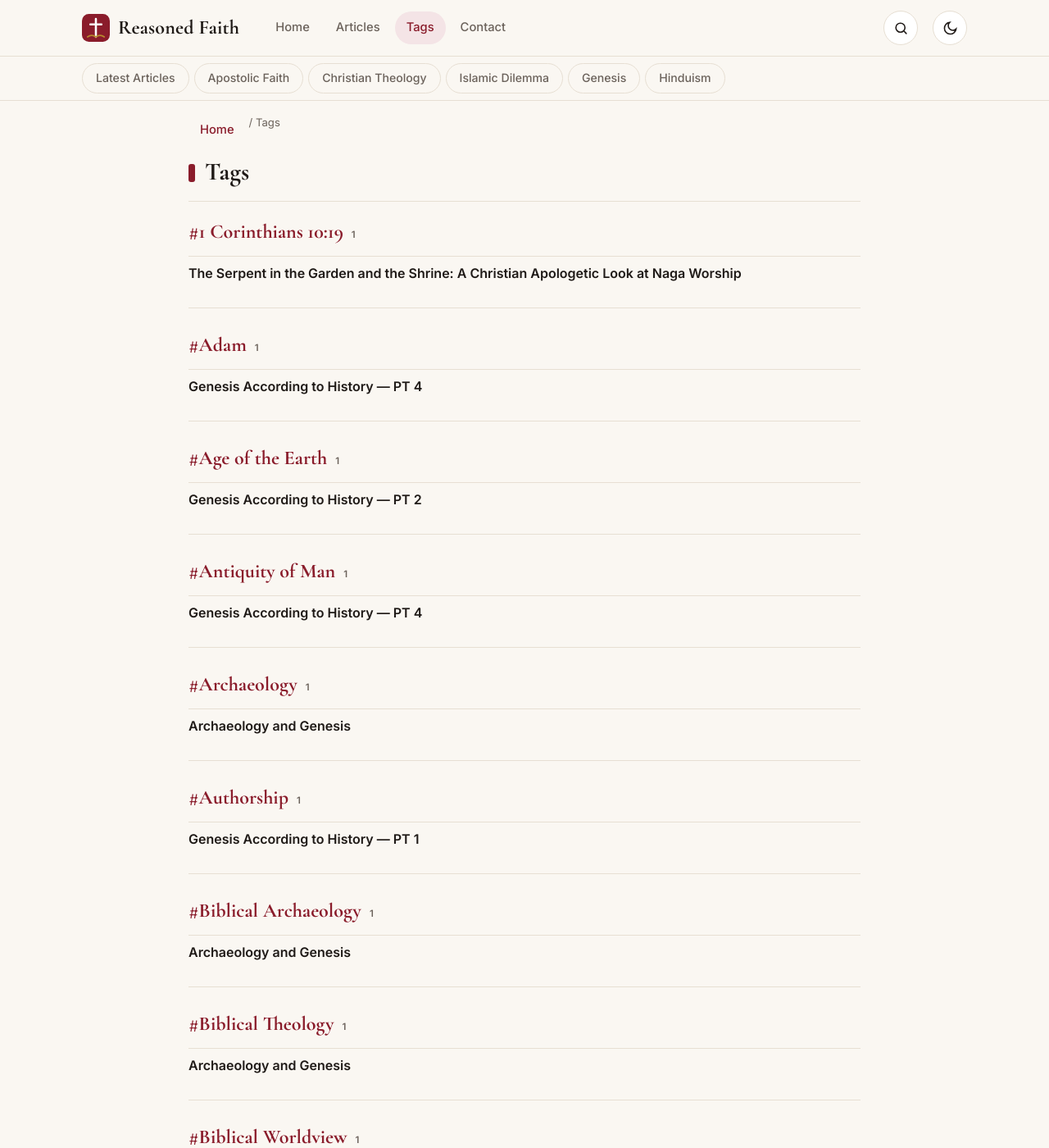
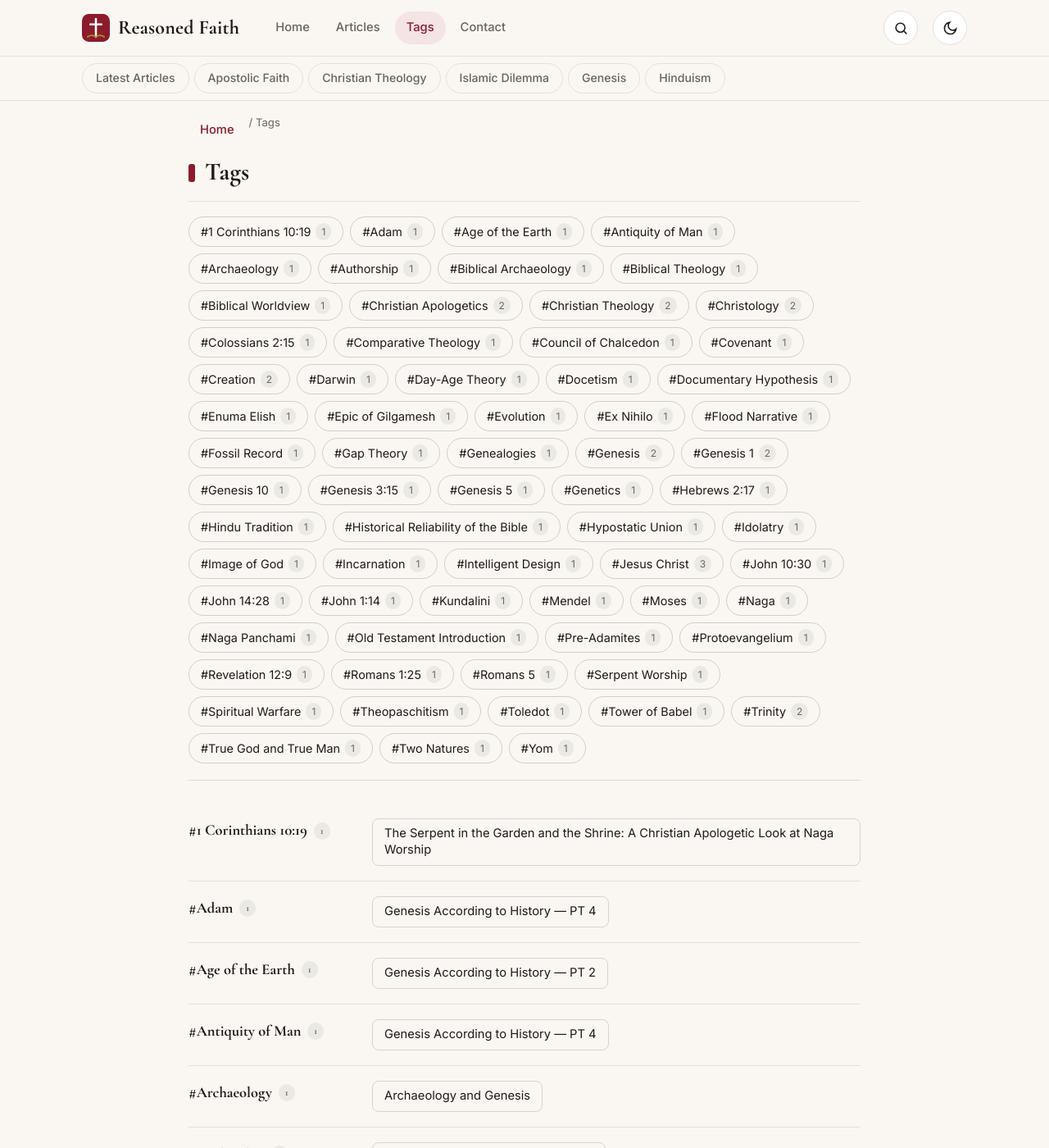
Before and after one commit to Reasoned-faith/reasoned-faith.github.io, a Jekyll site: the page built from tags/index.html, in a window 1280 px wide and 1400 px high. Shown: the whole window at 82% size. Built offline with Jekyll 4.4.1, drawn with Linux system fonts in a browser that asks for light colours.

Commit message:
Update index.html

```diff
--- a/tags/index.html
+++ b/tags/index.html
@@ -9,12 +9,23 @@ title: Tags
 <div class="ap tagpage">
   <nav class="crumbs" aria-label="Breadcrumb"><a href="{{ '/' | relative_url }}">Home</a> / Tags</nav>
   <div class="sec-head"><h2>Tags</h2></div>
+
+  {%- comment -%} Mstari wa chips juu {%- endcomment -%}
+  <div class="tag-cloud" role="navigation" aria-label="Jump to tag">
+    {%- for t in taglist -%}
+      {%- if t != "" -%}
+      {%- assign n = arts | where_exp: "a", "a.tags contains t" | size -%}
+      <a class="tag-chip" href="#tag-{{ t | slugify }}">#{{ t }} <span>{{ n }}</span></a>
+      {%- endif -%}
+    {%- endfor -%}
+  </div>
+
   {%- for t in taglist -%}
     {%- if t != "" -%}
     {%- assign tagged = arts | where_exp: "a", "a.tags contains t" %}
-  <section class="tag-group">
-    <h3>#{{ t }} <span>{{ tagged.size }}</span></h3>
-    <ul class="tag-list">
+  <section class="tag-row" id="tag-{{ t | slugify }}">
+    <h3 class="tag-name">#{{ t }} <span>{{ tagged.size }}</span></h3>
+    <ul class="tag-articles">
       {%- for a in tagged %}
       <li><a href="{{ a.url | relative_url }}">{{ a.title }}</a></li>
       {%- endfor %}
@@ -25,3 +36,69 @@ title: Tags
   <p class="cp-empty">No tags yet. Add <code>tags: [Trinity, Genesis]</code> to the top of an article.</p>
   {%- endfor %}
 </div>
+
+<style>
+/* Chips za juu */
+.tagpage .tag-cloud{
+  display:flex;flex-wrap:wrap;gap:8px;
+  margin:0 0 28px;padding-bottom:20px;
+  border-bottom:1px solid rgba(128,128,128,.25);
+}
+.tagpage .tag-chip{
+  display:inline-flex;align-items:center;gap:6px;
+  padding:6px 14px;border-radius:999px;
+  border:1px solid rgba(128,128,128,.35);
+  color:inherit;text-decoration:none;font-size:.9rem;
+  transition:background .15s ease,transform .15s ease;
+}
+.tagpage .tag-chip span{
+  font-size:.75rem;opacity:.65;
+  padding:1px 7px;border-radius:999px;background:rgba(128,128,128,.18);
+}
+.tagpage .tag-chip:hover,
+.tagpage .tag-chip:focus-visible{background:rgba(128,128,128,.14);transform:translateY(-1px)}
+
+/* Safu za mlalo */
+.tagpage .tag-row{
+  display:grid;
+  grid-template-columns:200px 1fr;
+  gap:12px 24px;
+  align-items:start;
+  padding:18px 0;
+  border-bottom:1px solid rgba(128,128,128,.2);
+  scroll-margin-top:80px;
+}
+.tagpage .tag-name{
+  margin:0;font-family:var(--serif);font-size:1.15rem;
+  display:flex;align-items:center;gap:8px;
+}
+.tagpage .tag-name span{
+  font-family:inherit;font-size:.75rem;opacity:.65;
+  padding:1px 8px;border-radius:999px;background:rgba(128,128,128,.18);
+}
+.tagpage .tag-articles{
+  list-style:none;margin:0;padding:0;
+  display:flex;flex-wrap:wrap;gap:10px;
+}
+.tagpage .tag-articles a{
+  display:block;padding:8px 14px;border-radius:8px;
+  border:1px solid rgba(128,128,128,.3);
+  color:inherit;text-decoration:none;font-size:.92rem;line-height:1.35;
+  transition:background .15s ease,border-color .15s ease;
+}
+.tagpage .tag-articles a:hover,
+.tagpage .tag-articles a:focus-visible{
+  background:rgba(128,128,128,.12);border-color:currentColor;
+}
+
+/* Simu: safu inakuwa wima, makala zinasogezwa kwa mlalo */
+@media (max-width:700px){
+  .tagpage .tag-row{grid-template-columns:1fr}
+  .tagpage .tag-articles{
+    flex-wrap:nowrap;overflow-x:auto;
+    padding-bottom:8px;scroll-snap-type:x proximity;
+  }
+  .tagpage .tag-articles li{flex:0 0 auto;scroll-snap-align:start}
+  .tagpage .tag-articles a{white-space:nowrap}
+}
+</style>
```
